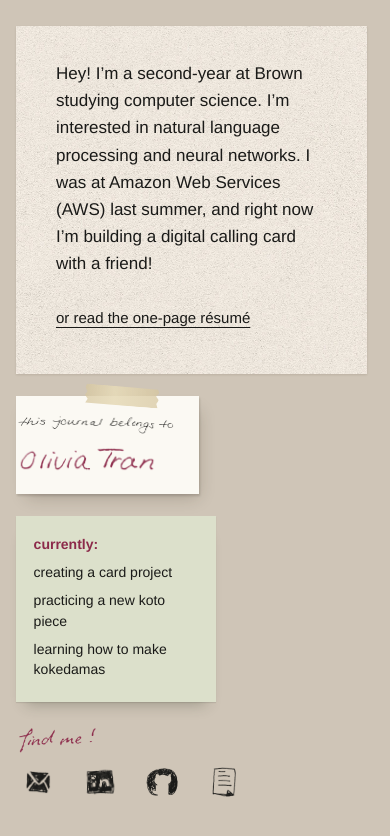
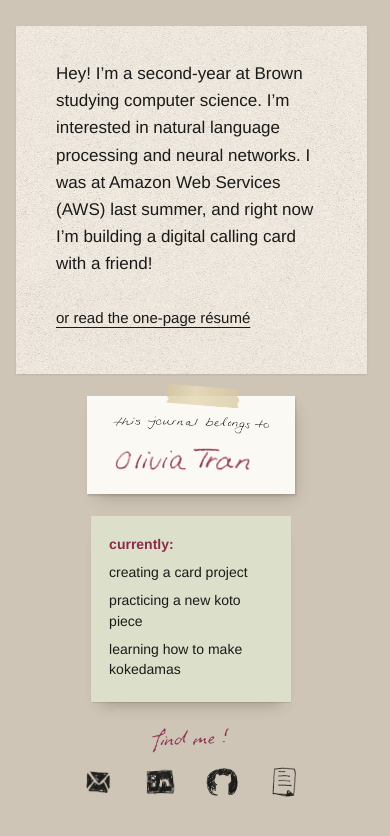
Before and after one commit to kyolivia/kyolivia.github.io, a plain HTML site: page index.html in a window 390 px wide. Shown: the part 656-1492 px from the top of the page. Drawn offline with Linux system fonts and the light colour scheme.

Commit message:
Center cover blocks on phones
The journal note, sticky note, title note and the find-me row now share
one centered axis instead of sitting flush left.

```diff
--- a/index.html
+++ b/index.html
@@ -84,7 +84,10 @@ a{color:inherit}a:hover{opacity:.75}
 .contact-grid{grid-template-columns:1fr !important;gap:16px !important}
 .contact-grid>a{transform:none !important}
 .contact-grid>a>span:last-child{overflow-wrap:anywhere}
-.cv-label,.cv-find{align-self:flex-start !important;padding-left:0 !important}
+.cv-note,.cv-label,.cv-sticky,.cv-find{align-self:center !important}
+.cv-find{align-items:center !important;padding-left:0 !important}
+.cv-find>img{align-self:center !important}
+.cv-find>div{justify-content:center !important}
 }
 </style>
 <style>html,body{margin:0;padding:0}html{background:#CFC5B7}</style>
```
